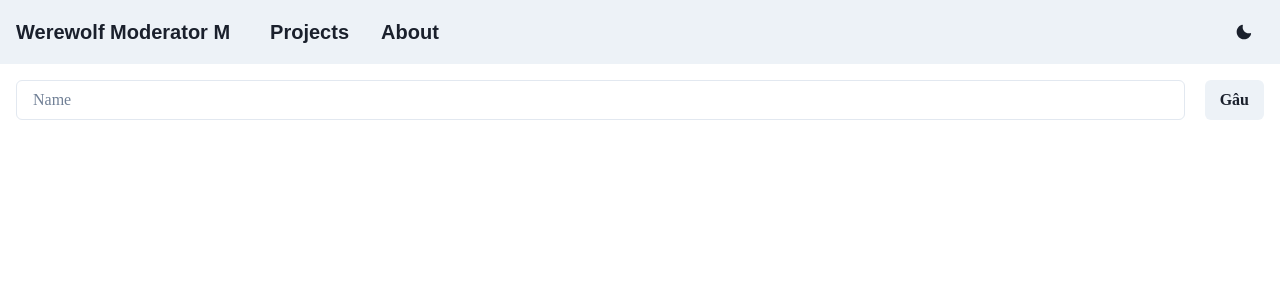
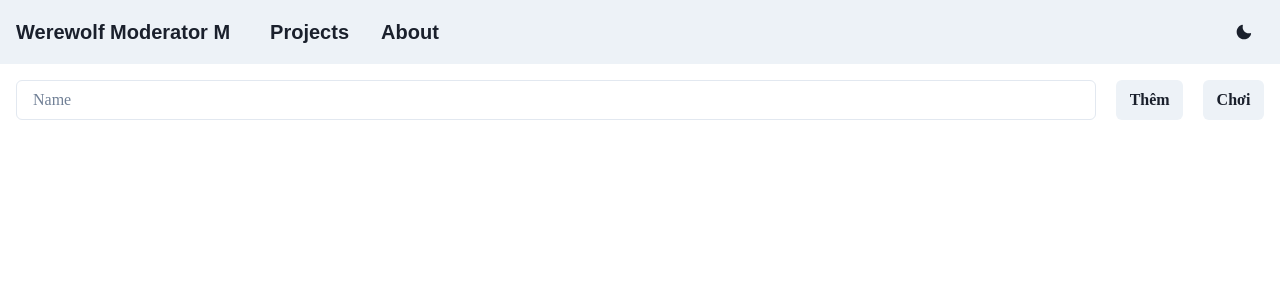
Before and after one commit to DDHLong/lycanroc, a React (Create React App) app: page / in a window 1280 px wide. Shown: the top 300 px of the page. Built offline with nearby package versions, Linux system fonts and the light colour scheme; a web font is replaced by a local one.

Commit message:
start game screen

```diff
--- a/src/App.js
+++ b/src/App.js
@@ -12,6 +12,9 @@ import {
 } from "@chakra-ui/react";
 import { HamburgerIcon, CloseIcon, MoonIcon, SunIcon } from "@chakra-ui/icons";
 import PlayerInput from "./components/PlayerInput/PlayerInput";
+import { useRole } from "./context/RoleProvider";
+import useStart from "./hooks/useStart";
+import ActionScreen from "./components/GameAction";
 
 const Links = ["Projects", "About"];
 
@@ -31,6 +34,7 @@ const NavLink = ({ children }) => (
 );
 
 export default function App() {
+  const { isPlay, startGame } = useStart();
   const { colorMode, toggleColorMode } = useColorMode("dark");
   const { isOpen, onOpen, onClose } = useDisclosure();
 
@@ -83,7 +87,7 @@ export default function App() {
       </Heading>
 
       <Box p={4}>
-        <PlayerInput />
+        {!isPlay ? <PlayerInput startGame={startGame} /> : <ActionScreen />}
       </Box>
     </>
   );
--- /dev/null
+++ b/src/components/GameAction/index.js
@@ -0,0 +1,28 @@
+import { Button, Center, HStack, Stack } from "@chakra-ui/react";
+import React from "react";
+import { useRole } from "../../context/RoleProvider";
+import { NamePriorityEnum } from "../../enums/RoleEnum";
+import useSorted from "../../hooks/useSorted";
+
+export default function ActionScreen() {
+  const { sortedPlayers } = useSorted();
+
+  return (
+    <>
+      <Center>
+        <div>*người chơi được sắp xếp theo thứ tự gọi</div>
+      </Center>
+      <Stack>
+        {sortedPlayers.map((player, index) => (
+          <div key={index}>
+            <HStack>
+              <div>{player.name}</div>
+              <div>{player.role}</div>
+              <Button>Action</Button>
+            </HStack>
+          </div>
+        ))}
+      </Stack>
+    </>
+  );
+}
--- a/src/components/PlayerInput/PlayerInput.jsx
+++ b/src/components/PlayerInput/PlayerInput.jsx
@@ -10,6 +10,7 @@ import {
 import React, { useState } from "react";
 import { useRole } from "../../context/RoleProvider";
 import { RoleNameEnum } from "../../enums/RoleEnum";
+import useStart from "../../hooks/useStart";
 import "./index.css";
 
 const options = [
@@ -20,7 +21,7 @@ const options = [
   RoleNameEnum.Witch,
 ];
 
-function PlayerInput() {
+function PlayerInput({ startGame }) {
   const toast = useToast();
   const { players, addPlayer, updatePlayer } = useRole();
   const [value, setValue] = useState("");
@@ -57,7 +58,10 @@ function PlayerInput() {
             mr={5}
             placeholder="Name"
           />
-          <Button onClick={handleSubmit}>Gâu</Button>
+          <Button mr={5} onClick={handleSubmit}>
+            Thêm
+          </Button>
+          <Button onClick={startGame}>Chơi</Button>
         </Flex>
         <SimpleGrid mt={7} columns={[1, 2, null, 3]} spacing="40px">
           {players &&
--- a/src/enums/RoleEnum.js
+++ b/src/enums/RoleEnum.js
@@ -13,3 +13,11 @@ export const RoleNameEnum = {
   Witch: "Phù thuỷ",
   Villager: "Dân làng",
 };
+
+export const NamePriorityEnum = [
+  {name: "Bảo vệ", order: 3},
+  {name: "Sói", order: 4},
+  {name: "Tiên tri", order: 5},
+  {name: "Phù thuỷ", order: 6},
+  {name: "Dân làng", order: 1000},
+];
--- /dev/null
+++ b/src/hooks/useSorted.jsx
@@ -0,0 +1,27 @@
+import { useRole } from "../context/RoleProvider";
+import { NamePriorityEnum } from "../enums/RoleEnum";
+
+const useSorted = () => {
+  const { players } = useRole();
+
+  //find match role and compare the call order
+  const CompareFn = (a, b) => {
+    const firstItem = NamePriorityEnum.find((e) => e.name === a.role);
+    const secondItem = NamePriorityEnum.find((e) => e.name === b.role);
+    if (firstItem.order < secondItem.order) {
+      return -1;
+    }
+    if (firstItem.order > secondItem.order) {
+      return 1;
+    }
+
+    return 0;
+  };
+
+  const sortedPlayers = players;
+  sortedPlayers.sort(CompareFn);
+
+  return { sortedPlayers };
+};
+
+export default useSorted;
--- /dev/null
+++ b/src/hooks/useStart.jsx
@@ -0,0 +1,27 @@
+import { useToast } from "@chakra-ui/react";
+import { useState } from "react";
+import { useRole } from "../context/RoleProvider";
+
+const useStart = () => {
+  const { players } = useRole();
+  const toast = useToast();
+  const [isPlay, setIsPlay] = useState(false);
+  const startGame = () => {
+    const isRolesNull = players.some((player) => player.role === null);
+    if (!isRolesNull) {
+      setIsPlay(true);
+    } else {
+      toast({
+        title: "Chưa tạo đầy đủ chức năng cho người chơi",
+        description: "Role null.",
+        status: "error",
+        duration: 4000,
+        isClosable: true,
+        position: "bottom-right",
+      });
+    }
+  };
+  return { isPlay, startGame };
+};
+
+export default useStart;
```
Lines whose indentation alone changed are shown as unchanged.
